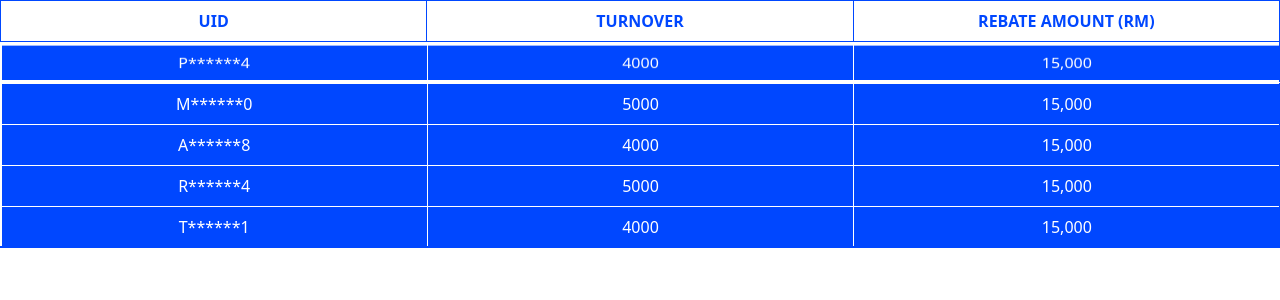
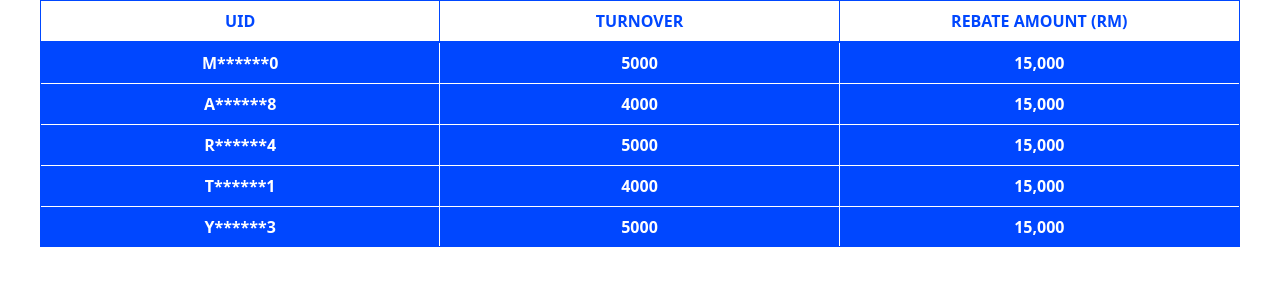
Before and after one commit to JasonAdvo/KK8-Player-Rebate-Table, a Vue app: page / in a window 1280 px wide. Shown: the top 300 px of the page. Built offline with nearby package versions, Linux system fonts and the light colour scheme.

Commit message:
Table Able to Move Up

```diff
--- a/src/App.vue
+++ b/src/App.vue
@@ -1,12 +1,14 @@
 <template>
 
 	<main>
-		<RebateTable />
+		<!-- <RebateTable /> -->
+		<RebateTableCopy />
 	</main>
 </template>
 
 <script setup>
-import RebateTable from './RebateTable.vue'
+import RebateTable from './RebateTable.vue';
+import RebateTableCopy from './RebateTable copy.vue';
 
 </script>
 
--- /dev/null
+++ b/src/RebateTable copy.vue
@@ -0,0 +1,149 @@
+<template>
+	<div class="w-100 mx-auto d-flex flex-column justify-content-center align-items-center" style="max-width: 1200px;">
+		<div class="row Table">
+			<div class="col-4 Table_Header d-flex justify-content-center align-items-center"
+				style="border-right: 1px solid #0047FF;">
+				<div class="fw-bold text-uppercase text-center py-2">
+					uid
+				</div>
+			</div>
+			<div class="col-4 Table_Header d-flex justify-content-center align-items-center"
+				style="border-right: 1px solid #0047FF;">
+				<div class="fw-bold text-uppercase text-center py-2">
+					turnover
+				</div>
+			</div>
+			<div class="col-4 Table_Header d-flex justify-content-center align-items-center">
+				<div class="fw-bold text-uppercase text-center py-2">
+					rebate amount (rm)
+				</div>
+			</div>
+		</div>
+		<div class="Table_Body_Container w-100 overflow-hidden"
+			style="border: 1px solid #0047FF; max-height: 205px; position: relative;">
+			<!-- Apply transition to the entire table body -->
+			<div class="Table_Body_Wrapper w-100 d-flex flex-column align-items-center"
+				:style="{ transform: `translateY(${tableOffset}px)`, transition: 'transform 0.5s ease' }">
+				<div class="row Table_Body" v-for="(entry, index) in visibleData" :key="entry.uid">
+					<div class="col-4 Table_Content_Box d-flex justify-content-center align-items-center">
+						<div class="fw-bold text-uppercase text-center py-2">
+							{{ entry.maskedUID }}
+						</div>
+					</div>
+					<div class="col-4 Table_Content_Box d-flex justify-content-center align-items-center">
+						<div class="fw-bold text-uppercase text-center py-2">
+							{{ entry.turnover }}
+						</div>
+					</div>
+					<div class="col-4 Table_Content_Box d-flex justify-content-center align-items-center">
+						<div class="fw-bold text-uppercase text-center py-2">
+							{{ entry.amount }}
+						</div>
+					</div>
+				</div>
+			</div>
+		</div>
+	</div>
+</template>
+
+
+<script>
+import playerDetail from './assets/playerDetail.json';
+
+export default {
+	data() {
+		return {
+			playerDetail: playerDetail,
+			visibleData: [], // To store all the player data
+			tableOffset: 0, // Offset to move the table upwards
+			rowHeight: 41, // Height of one row in pixels
+		};
+	},
+	computed: {
+		// Simply set all player data
+		formattedData() {
+			return this.playerDetail.map(item => ({
+				...item,
+				maskedUID: item.uid ? this.applyMask(item.uid) : "Invalid UID",
+			}));
+		},
+	},
+	methods: {
+		// Apply masking to the UID
+		applyMask(uid) {
+			uid = uid.toString();
+			if (uid.length < 2) return uid;
+			const firstChar = uid.charAt(0).toUpperCase();
+			const lastChar = uid.charAt(uid.length - 1);
+			const maskedMiddle = '*'.repeat(uid.length - 2);
+			return `${firstChar}${maskedMiddle}${lastChar}`;
+		},
+	},
+	mounted() {
+		// Load all data initially into visibleData
+		this.visibleData = [...this.formattedData];
+
+		// Start moving the table upwards after a delay
+		setInterval(() => {
+			// Increment the offset to move the table upwards by the row height
+			this.tableOffset -= this.rowHeight;
+		}, 2000); // Move every 2 seconds
+	},
+};
+</script>
+
+<style scoped>
+.Table {
+	border: 1px solid #0047FF;
+	border-collapse: collapse;
+	width: 100%;
+	transform-style: preserve-3d;
+	transition: transform 0.5s ease-in-out;
+}
+
+.Table_Body_Container {
+	scrollbar-width: none;
+	-ms-overflow-style: none;
+	overflow: hidden;
+	/* Hide the content outside the container */
+	position: relative;
+}
+
+.Table_Body_Container::-webkit-scrollbar {
+	display: none;
+}
+
+.Table_Body {
+	width: 100%;
+	border-collapse: collapse;
+	border-bottom: 0.5px solid white;
+}
+
+.Table_Body:last-child {
+	border-bottom: unset;
+}
+
+.Table_Header {
+	color: #0047FF;
+	background-color: #FFF;
+}
+
+.Table_Content_Box {
+	color: #FFF;
+	background-color: #0047FF;
+	border-right: 0.5px solid white;
+	font-weight: 700;
+}
+
+.Table_Content_Box:last-child {
+	border-right: unset;
+}
+
+.Table_Body_Wrapper {
+	position: relative;
+}
+
+.slide-up-move {
+	transition: transform 0.5s ease;
+}
+</style>
--- a/src/RebateTable.vue
+++ b/src/RebateTable.vue
@@ -110,7 +110,7 @@ tbody tr {
 	background-color: #0844fc;
 	transform: perspective(500px);
 	transform-origin: top;
-	transform-origin: center;
+	/* transform-origin: center; */
 	/* Pivot point at the center */
 	/* animation: flip 1.5s ease-in-out, rotateOut 1.5s ease-in-out 1.5s; */
 }
```
